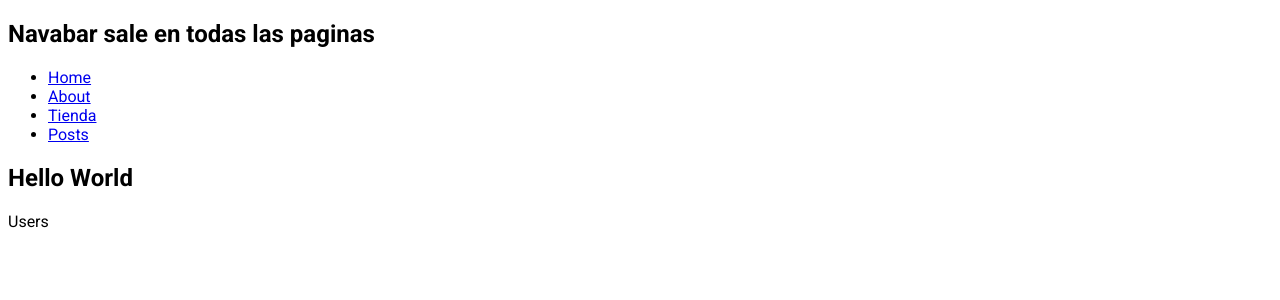
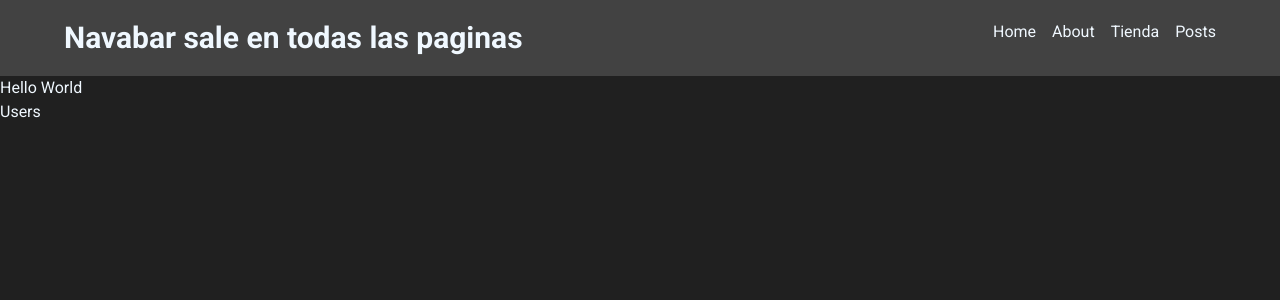
Before and after one commit to CarlosGongorar/MyFirstNextJSApp, a Next.js app: page / in a window 1280 px wide. Shown: the top 300 px of the page. Built offline with nearby package versions, Linux system fonts and the light colour scheme.

Commit message:
Style with CSS and Tailwind

```diff
--- /dev/null
+++ b/app/globals.css
@@ -0,0 +1,8 @@
+@tailwind base;
+@tailwind components;
+@tailwind utilities;
+
+body {
+    background: #202020;
+    color: aliceblue;
+}
--- a/app/layout.js
+++ b/app/layout.js
@@ -1,5 +1,6 @@
 import Navbar from "../components/Navbar"
 import { Roboto } from "next/font/google"
+import "./globals.css"
 
 /** Este exporta las propiedades importantes de la pagina como titulo, descripcion keywords
  * y otros, ademas de eso. Hay mas cosas que se pueden meter de datos meta, pero toca buscar en la
--- a/app/posts/page.jsx
+++ b/app/posts/page.jsx
@@ -1,4 +1,5 @@
 import PostCard from "@/components/PostCard"
+import "./post.css"
 
  // UseState: Guardar Datos
  // UseEffect: Cargar Datos
@@ -20,7 +21,7 @@ async function loadPost (){
     const data = await res.json()
 
     // Esta funcion sirve para cuando los datos realmente demoran en cargar
-    await new Promise((resolve) => setTimeout(resolve, 3000))
+    //await new Promise((resolve) => setTimeout(resolve, 3000))
     return data
 }
 
@@ -30,7 +31,7 @@ async function PostPage() {
     const posts = await loadPost();
 
     return (
-    <div>{
+    <div className="grid">{
         posts.map(post => (
             <PostCard post={post} key={post.id} />
         ))
--- /dev/null
+++ b/app/posts/post.css
@@ -0,0 +1,7 @@
+.grid {
+    display: grid;
+    grid-template-columns: repeat(3, 1fr);
+    grid-gap: 1rem;
+    margin: 1rem 0;
+    padding: 4rem;
+}
--- /dev/null
+++ b/components/Navbar.css
@@ -0,0 +1,15 @@
+.navbar {
+    background: #424242;
+    display: flex;
+    justify-content: space-between;
+    padding: 0 4rem;
+}
+
+.navbar ul {
+    display: flex;
+    gap: 1rem;
+}
+
+.navbar ul li {
+    list-style: none;
+}
--- a/components/Navbar.jsx
+++ b/components/Navbar.jsx
@@ -1,9 +1,14 @@
 import Link from "next/link"
+import "./Navbar.css"
 /** Esta es una de las maneras que alguna gente utiliza para hacer NavBars */
 function Navbar(){
     return (
-        <nav>
-            <h1>Navabar sale en todas las paginas</h1>
+        <nav className="navbar py-5">
+            <h1 className="text-3xl font-bold">
+            <Link href="/">
+                Navabar sale en todas las paginas
+            </Link>
+            </h1>
             <ul>
                 <li>
                     <Link href="/">Home</Link>
--- a/components/PostCard.jsx
+++ b/components/PostCard.jsx
@@ -5,13 +5,13 @@ import Link from "next/link"
 // React Client Component (RCC)
 function PostCard({post}) {
   return (
-    <div>
+    <div className="bg-gray-950 p-10">
       <Link href={`/posts/${post.id}`}>{/** como se trae como parametro post solo usamos el id para hacer un href al id del post especifico */}
-      <h3>
-        {post.id}. {post.title}
-      </h3>
+        <h3 className="text-xl font-bold mb-4">
+          {post.id}. {post.title}
+        </h3>
       </Link>
-      <p>{post.body}</p>
+      <p className="text-slate-300">{post.body}</p>
       <button onClick={() => {
         alert("cliki")
       }}>Click</button>
--- /dev/null
+++ b/postcss.config.js
@@ -0,0 +1,6 @@
+module.exports = {
+  plugins: {
+    tailwindcss: {},
+    autoprefixer: {},
+  },
+}
--- /dev/null
+++ b/tailwind.config.js
@@ -0,0 +1,13 @@
+/** @type {import('tailwindcss').Config} */
+module.exports = {
+  content: [
+    "./app/**/*.{js,ts,jsx,tsx,mdx}",
+    "./components/**/*.{js,ts,jsx,tsx,mdx}",
+    // Or if using `src` directory:
+    "./src/**/*.{js,ts,jsx,tsx,mdx}",
+  ],
+  theme: {
+    extend: {},
+  },
+  plugins: [],
+}
```
Also changed, not shown: package.json (+6 -3 lines), 1 other file (tests, documents, lock files or other folders).
